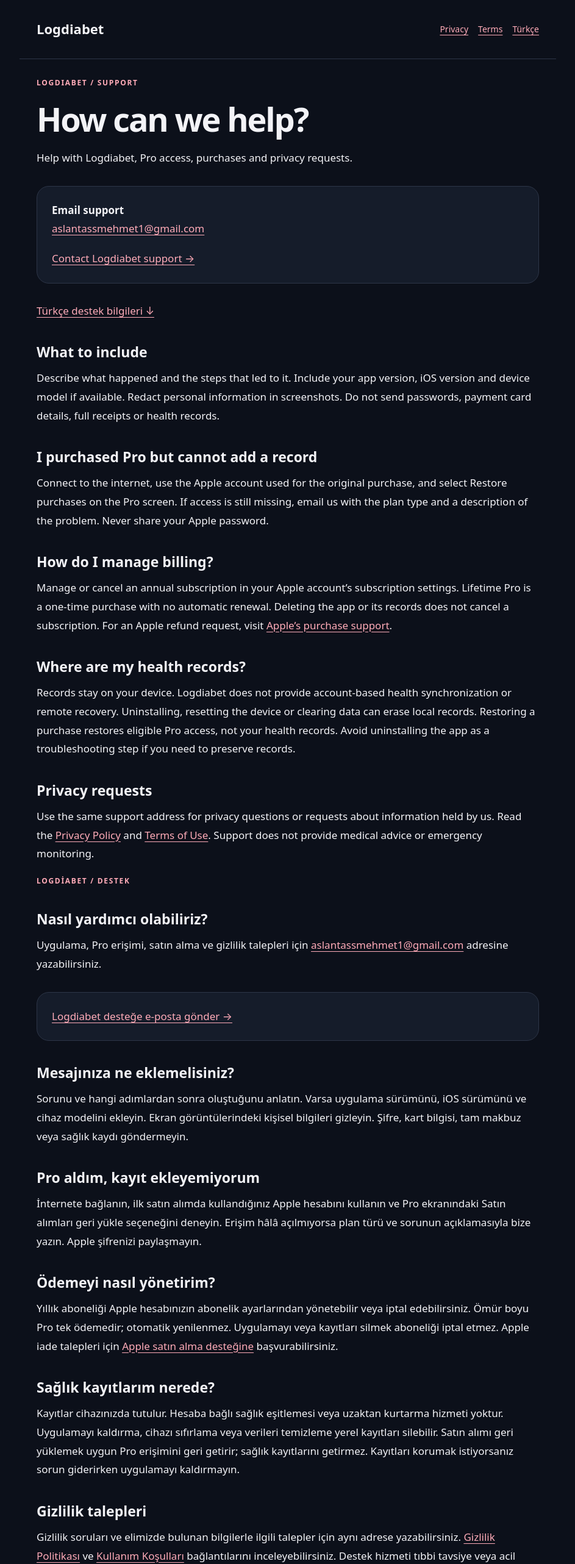
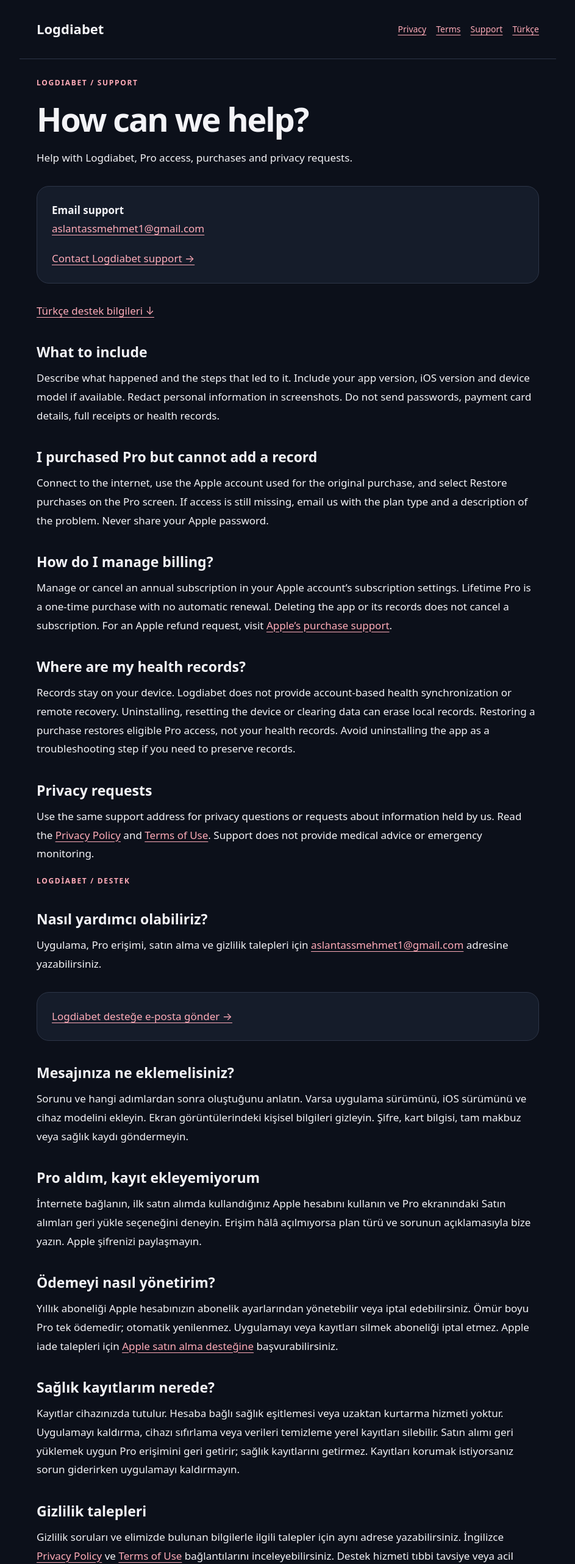
Before and after one commit to aslantasmehmet1/logdiabet-legal, a plain HTML site: page support.html in a window 1280 px wide. Shown: the top 2565 px of the page at 61% size, without its empty margins (168-1111 px from the left). Drawn offline with Linux system fonts and the light colour scheme.

Commit message:
Update support.html

```diff
--- a/support.html
+++ b/support.html
@@ -1,5 +1,5 @@
 <!doctype html>
-<html lang="en"><head><meta charset="utf-8"><meta name="viewport" content="width=device-width,initial-scale=1"><meta name="color-scheme" content="dark light"><meta name="description" content="Support / Destek — Logdiabet"><title>Support / Destek · Logdiabet</title><link rel="stylesheet" href="style.css"><link rel="alternate" hreflang="tr" href="support.html#turkce"></head><body><header><a href="index.html">Logdiabet</a><nav aria-label="Legal navigation"><a href="privacy.html">Privacy</a><a href="terms.html">Terms</a><a href="support.html#turkce" lang="tr">Türkçe</a></nav></header><main id="main">
+<html lang="en"><head><meta charset="utf-8"><meta name="viewport" content="width=device-width,initial-scale=1"><meta name="color-scheme" content="dark light"><meta name="description" content="Support / Destek — Logdiabet"><title>Support / Destek · Logdiabet</title><link rel="stylesheet" href="style.css"></head><body><header><a href="index.html">Logdiabet</a><nav aria-label="Legal navigation"><a href="privacy.html">Privacy</a><a href="terms.html">Terms</a><a href="support.html">Support</a><a href="support.html#turkce" lang="tr">Türkçe</a></nav></header><main id="main">
 <p class="eyebrow">Logdiabet / Support</p>
 <h1>How can we help?</h1>
 <p>Help with Logdiabet, Pro access, purchases and privacy requests.</p>
@@ -15,5 +15,5 @@
 <h2>Pro aldım, kayıt ekleyemiyorum</h2><p>İnternete bağlanın, ilk satın alımda kullandığınız Apple hesabını kullanın ve Pro ekranındaki Satın alımları geri yükle seçeneğini deneyin. Erişim hâlâ açılmıyorsa plan türü ve sorunun açıklamasıyla bize yazın. Apple şifrenizi paylaşmayın.</p>
 <h2>Ödemeyi nasıl yönetirim?</h2><p>Yıllık aboneliği Apple hesabınızın abonelik ayarlarından yönetebilir veya iptal edebilirsiniz. Ömür boyu Pro tek ödemedir; otomatik yenilenmez. Uygulamayı veya kayıtları silmek aboneliği iptal etmez. Apple iade talepleri için <a href="https://reportaproblem.apple.com/">Apple satın alma desteğine</a> başvurabilirsiniz.</p>
 <h2>Sağlık kayıtlarım nerede?</h2><p>Kayıtlar cihazınızda tutulur. Hesaba bağlı sağlık eşitlemesi veya uzaktan kurtarma hizmeti yoktur. Uygulamayı kaldırma, cihazı sıfırlama veya verileri temizleme yerel kayıtları silebilir. Satın alımı geri yüklemek uygun Pro erişimini geri getirir; sağlık kayıtlarını getirmez. Kayıtları korumak istiyorsanız sorun giderirken uygulamayı kaldırmayın.</p>
-<h2>Gizlilik talepleri</h2><p>Gizlilik soruları ve elimizde bulunan bilgilerle ilgili talepler için aynı adrese yazabilirsiniz. <a href="privacy-tr.html">Gizlilik Politikası</a> ve <a href="terms-tr.html">Kullanım Koşulları</a> bağlantılarını inceleyebilirsiniz. Destek hizmeti tıbbi tavsiye veya acil durum izlemesi sunmaz.</p></section>
+<h2>Gizlilik talepleri</h2><p>Gizlilik soruları ve elimizde bulunan bilgilerle ilgili talepler için aynı adrese yazabilirsiniz. İngilizce <a href="privacy.html">Privacy Policy</a> ve <a href="terms.html">Terms of Use</a> bağlantılarını inceleyebilirsiniz. Destek hizmeti tıbbi tavsiye veya acil durum izlemesi sunmaz.</p></section>
 </main><footer>Logdiabet · <a href="mailto:aslantassmehmet1@gmail.com">aslantassmehmet1@gmail.com</a><br>Effective: 15 November 2026 · <a href="support.html">Permanent link</a></footer></body></html>
```
